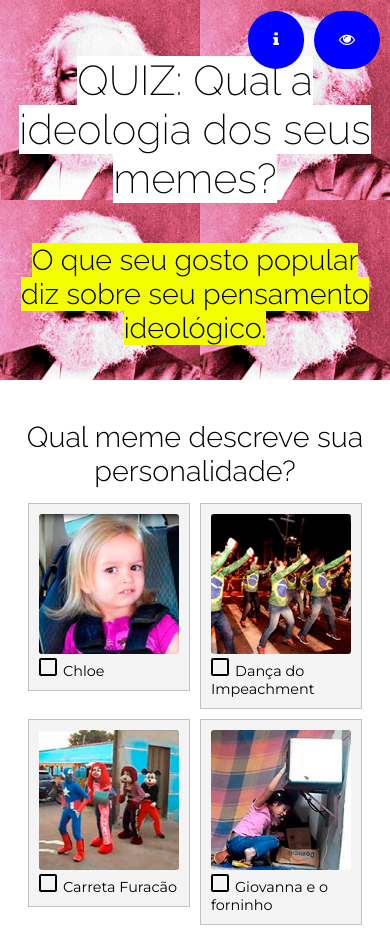
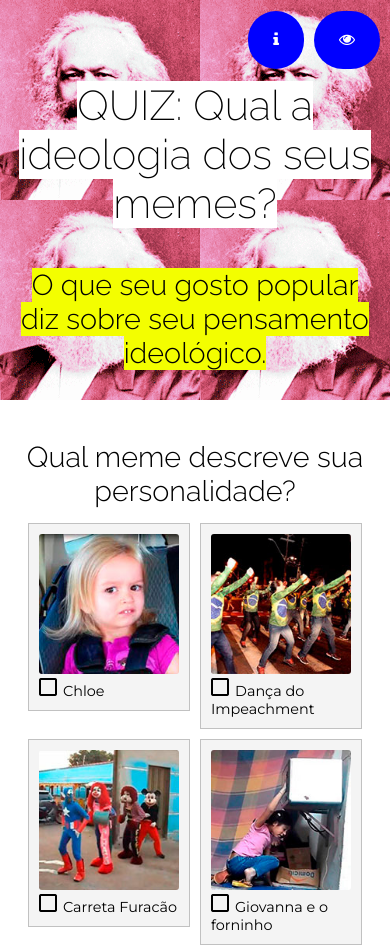
Before and after one commit to monalisasss/hakim-bey, a plain HTML site: page quiz.html in a window 390 px wide. Shown: the top 948 px of the page. Drawn offline with Linux system fonts and the light colour scheme.

Commit message:
quiz responsivo

```diff
--- a/assets/css/style.css
+++ b/assets/css/style.css
@@ -455,12 +455,12 @@ a:hover{
 /* QUIZ */
 
 .header_quiz{
+
     background: #000 url("../imgs/bg_marx.gif") fixed;
     background-size: auto auto;
     color: #FFF;
-    min-height: 300px;
+    min-height: 350px;
     padding-top: 50px;
-    padding-bottom: 30px;
 }
 
 .quiz {
```
Also changed, not shown: 6 other files.
